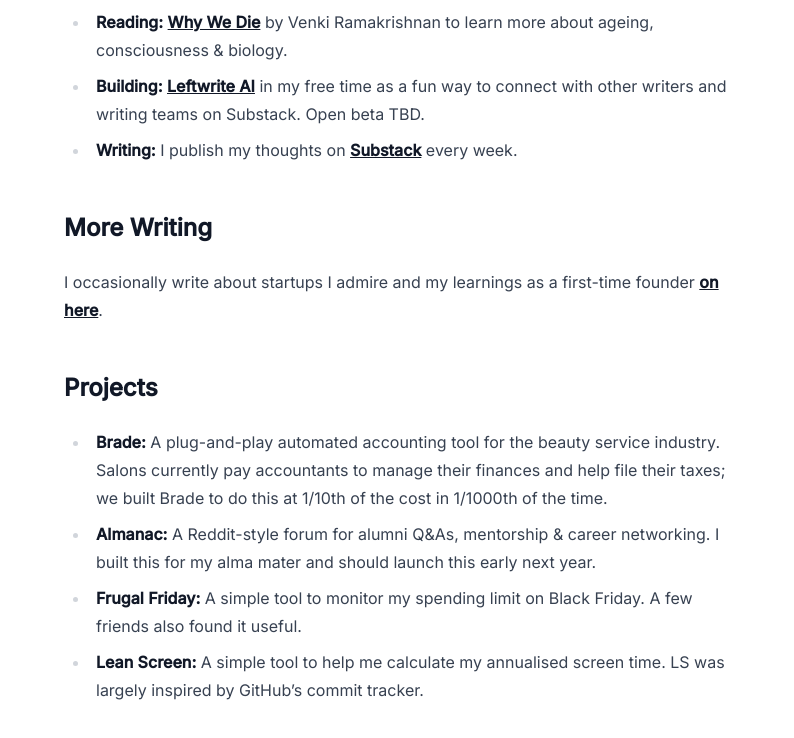
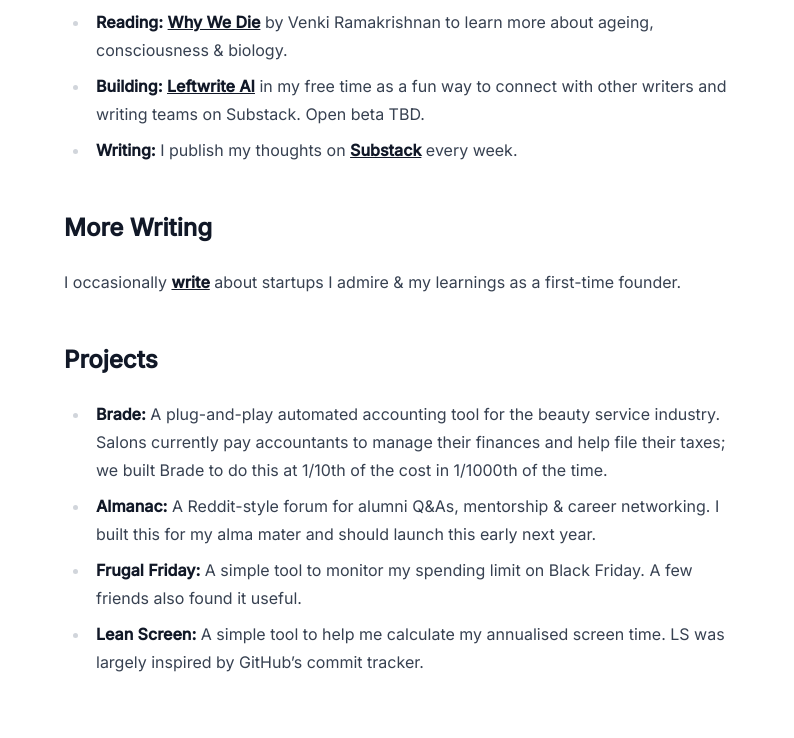
Before and after one commit to t18e/blog, an Astro site: page /about in a window 1280 px wide. Shown: the part 192-930 px from the top of the page, without its empty margins (240-1034 px from the left). Built offline with nearby package versions, Linux system fonts and the light colour scheme; Astro itself is replaced by a stand-in of ours.

Commit message:
Update about.astro

```diff
--- a/src/pages/about.astro
+++ b/src/pages/about.astro
@@ -18,7 +18,7 @@
     </ul>
 
     <h2>More Writing</h2>
-    <p>I occasionally write about startups I admire and my learnings as a first-time founder <a href="https://t18e.com"><strong>on here</strong></a>.</p>
+    <p>I occasionally <a href="https://t18e.com"><strong>write</strong></a> about startups I admire & my learnings as a first-time founder.
 
     <h2>Projects</h2>
     <ul>
```
